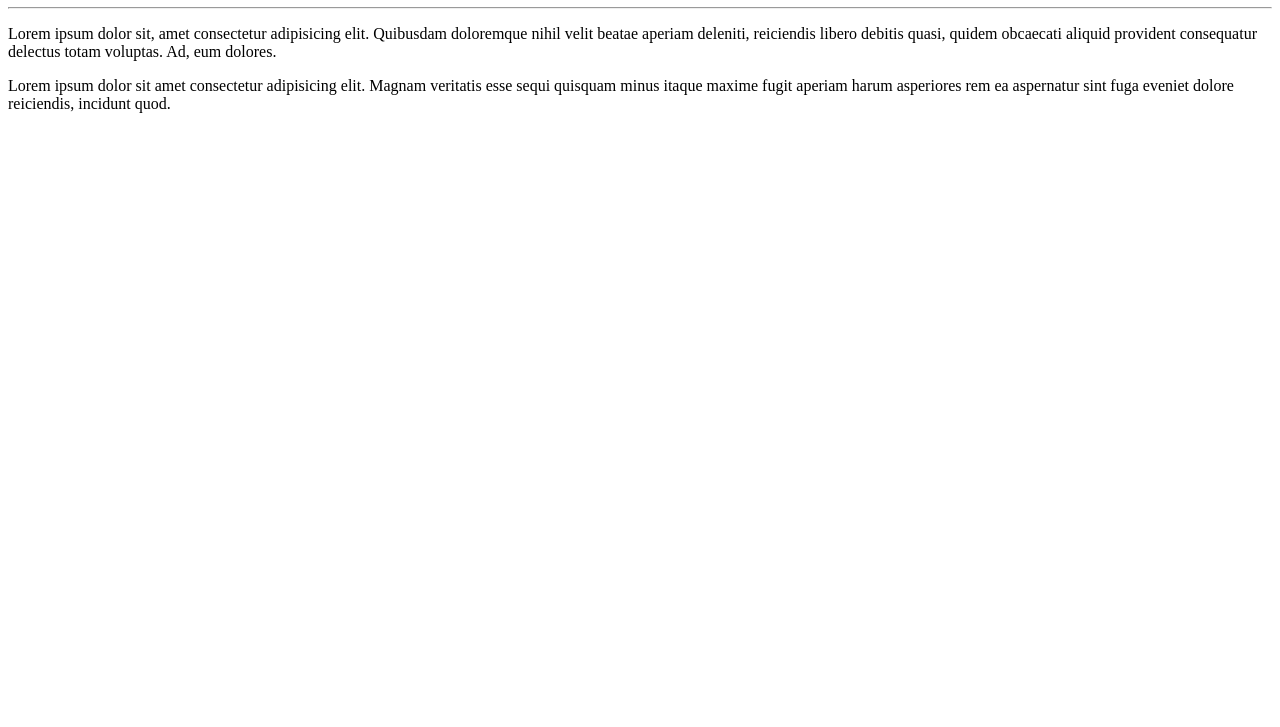
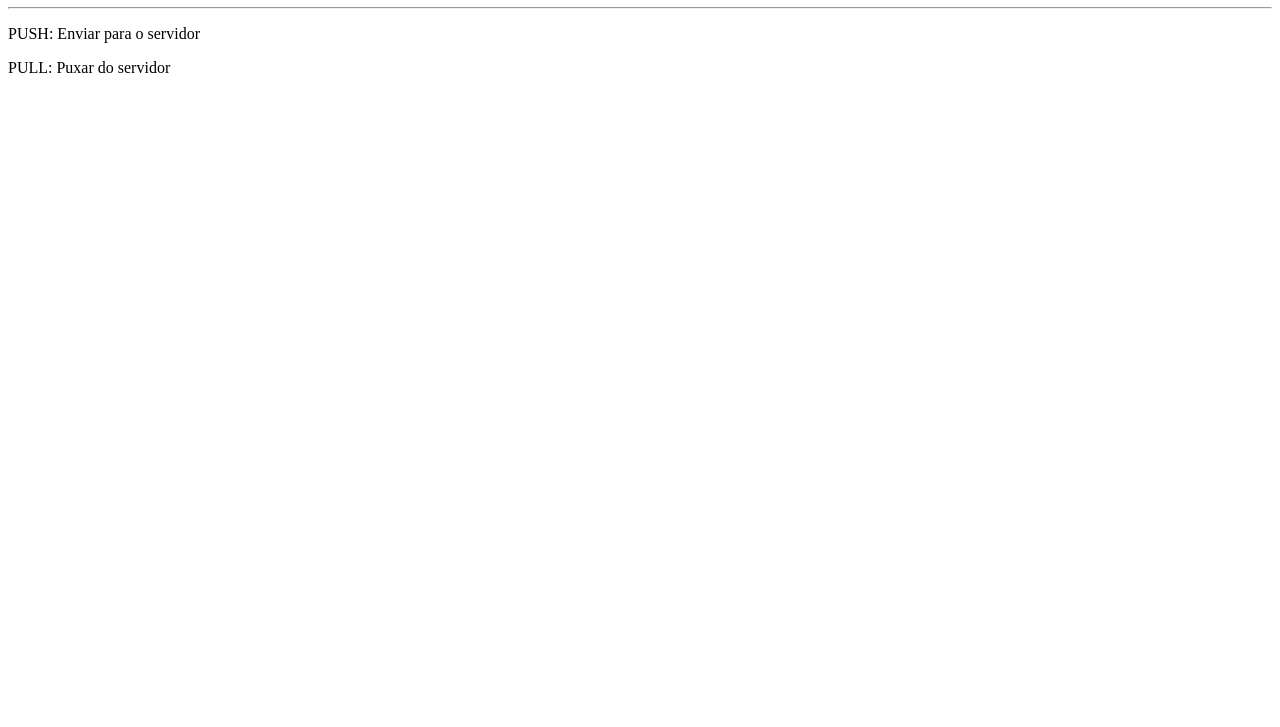
Before and after one commit to victorferreirahubcount/Projeto-HubCount-PO, a plain HTML site: page teste-curriculo/index.html in a window 1280 px wide. Shown: the part 73-800 px from the top of the page. Drawn offline with Linux system fonts and the light colour scheme.

Commit message:
alteração V.2

```diff
--- a/teste-curriculo/index.html
+++ b/teste-curriculo/index.html
@@ -9,7 +9,7 @@
 <body>
         <h1>Curriculo Victor Ferreira</h1>
     <hr>
-    <p> Lorem ipsum dolor sit, amet consectetur adipisicing elit. Quibusdam doloremque nihil velit beatae aperiam deleniti, reiciendis libero debitis quasi, quidem obcaecati aliquid provident consequatur delectus totam voluptas. Ad, eum dolores.</p>
-    <p>Lorem ipsum dolor sit amet consectetur adipisicing elit. Magnam veritatis esse sequi quisquam minus itaque maxime fugit aperiam harum asperiores rem ea aspernatur sint fuga eveniet dolore reiciendis, incidunt quod.</p>
+    <p> PUSH: Enviar para o servidor</p>
+    <p>PULL: Puxar do servidor</p>
 </body>
 </html>
```
